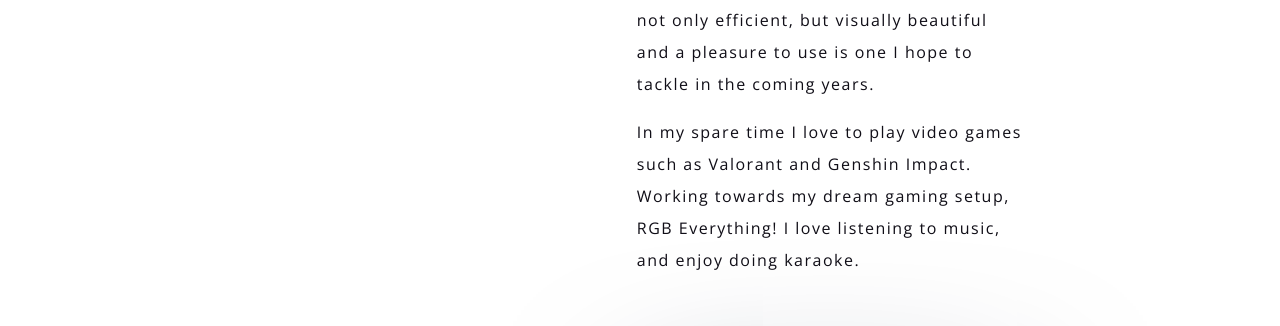
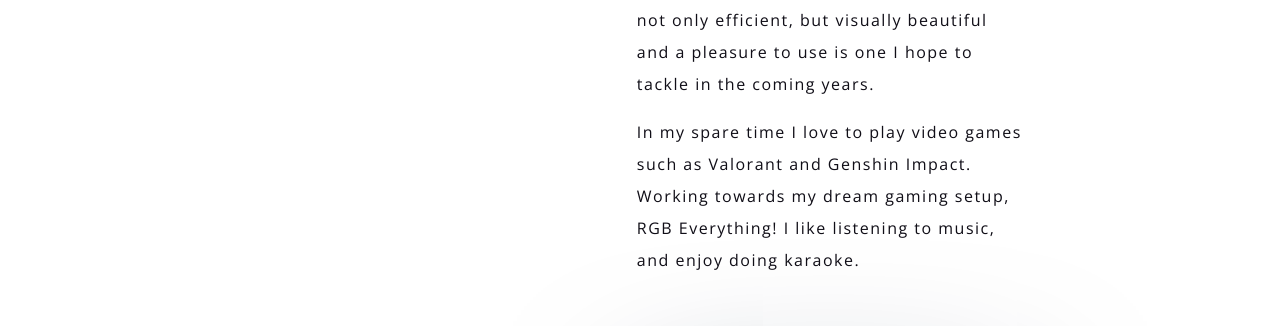
Before and after one commit to saadrana/portfolio-website, a React (Create React App) app: page /aboutPage in a window 1280 px wide. Shown: the part 1247-1573 px from the top of the page. Built offline with nearby package versions, Linux system fonts and the light colour scheme.

Commit message:
minor wording change

```diff
--- a/src/pages/about.jsx
+++ b/src/pages/about.jsx
@@ -134,7 +134,7 @@
                 <p>
                   In my spare time I love to play video games such as Valorant
                   and Genshin Impact. Working towards my dream gaming setup, RGB
-                  Everything! I love listening to music, and enjoy doing
+                  Everything! I like listening to music, and enjoy doing
                   karaoke.
                 </p>
               </div>
```
Also changed, not shown: 1 other file (tests, documents, lock files or other folders).
